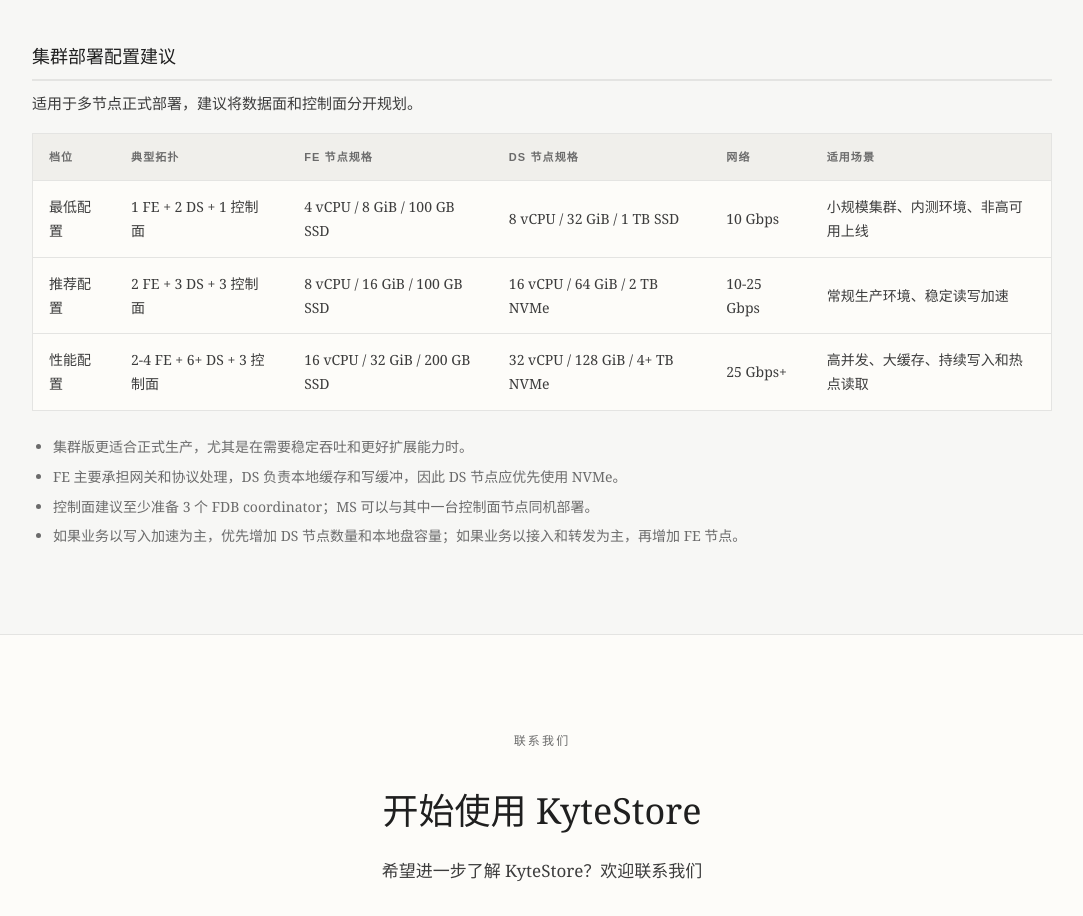
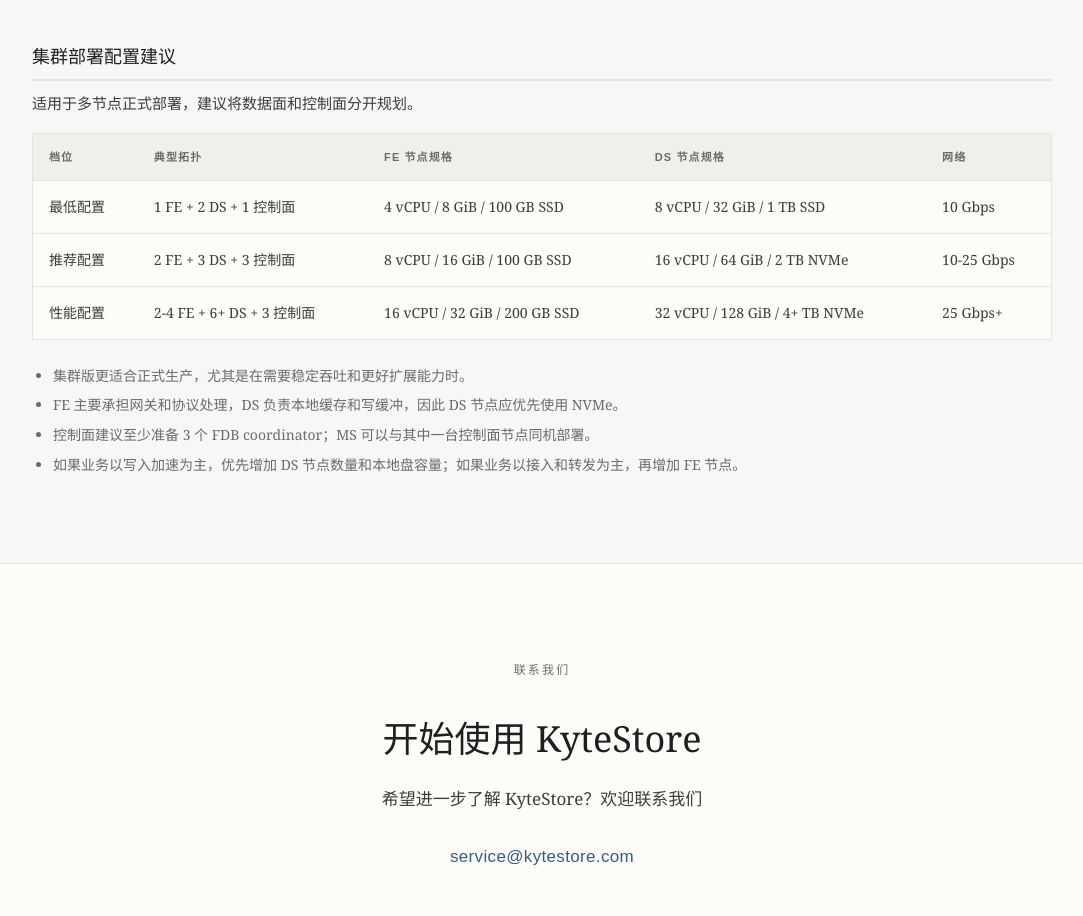
Before and after one commit to royguo/kytestore_landing_page, a plain HTML site: page index.html in a window 1280 px wide. Shown: the part 5680-6596 px from the top of the page, without its empty margins (98-1181 px from the left). Drawn offline with Linux system fonts and the light colour scheme.

Commit message:
Remove scenario column from cluster deployment table

```diff
--- a/index.html
+++ b/index.html
@@ -1300,7 +1300,6 @@
                             <th data-i18n="col-fe-spec">FE 节点规格</th>
                             <th data-i18n="col-ds-spec">DS 节点规格</th>
                             <th data-i18n="col-net">网络</th>
-                            <th data-i18n="col-scenario">适用场景</th>
                         </tr>
                     </thead>
                     <tbody>
@@ -1310,7 +1309,6 @@
                             <td>4 vCPU / 8 GiB / 100 GB SSD</td>
                             <td>8 vCPU / 32 GiB / 1 TB SSD</td>
                             <td>10 Gbps</td>
-                            <td data-i18n="cluster-min-scenario">小规模集群、内测环境、非高可用上线</td>
                         </tr>
                         <tr>
                             <td data-i18n="tier-rec">推荐配置</td>
@@ -1318,7 +1316,6 @@
                             <td>8 vCPU / 16 GiB / 100 GB SSD</td>
                             <td>16 vCPU / 64 GiB / 2 TB NVMe</td>
                             <td>10-25 Gbps</td>
-                            <td data-i18n="cluster-rec-scenario">常规生产环境、稳定读写加速</td>
                         </tr>
                         <tr>
                             <td data-i18n="tier-perf">性能配置</td>
@@ -1326,7 +1323,6 @@
                             <td>16 vCPU / 32 GiB / 200 GB SSD</td>
                             <td>32 vCPU / 128 GiB / 4+ TB NVMe</td>
                             <td>25 Gbps+</td>
-                            <td data-i18n="cluster-perf-scenario">高并发、大缓存、持续写入和热点读取</td>
                         </tr>
                     </tbody>
                 </table>
```
Also changed, not shown: public/index.html (+0 -4 lines).
